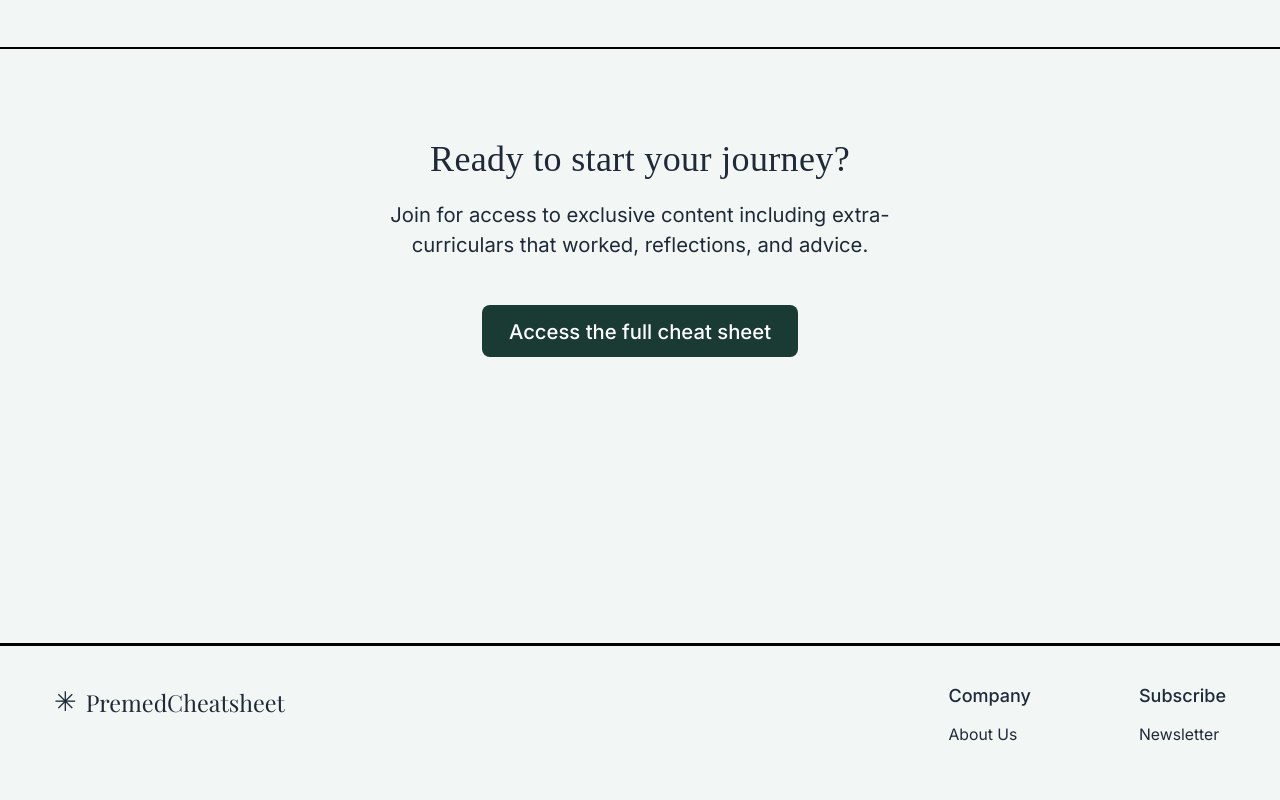
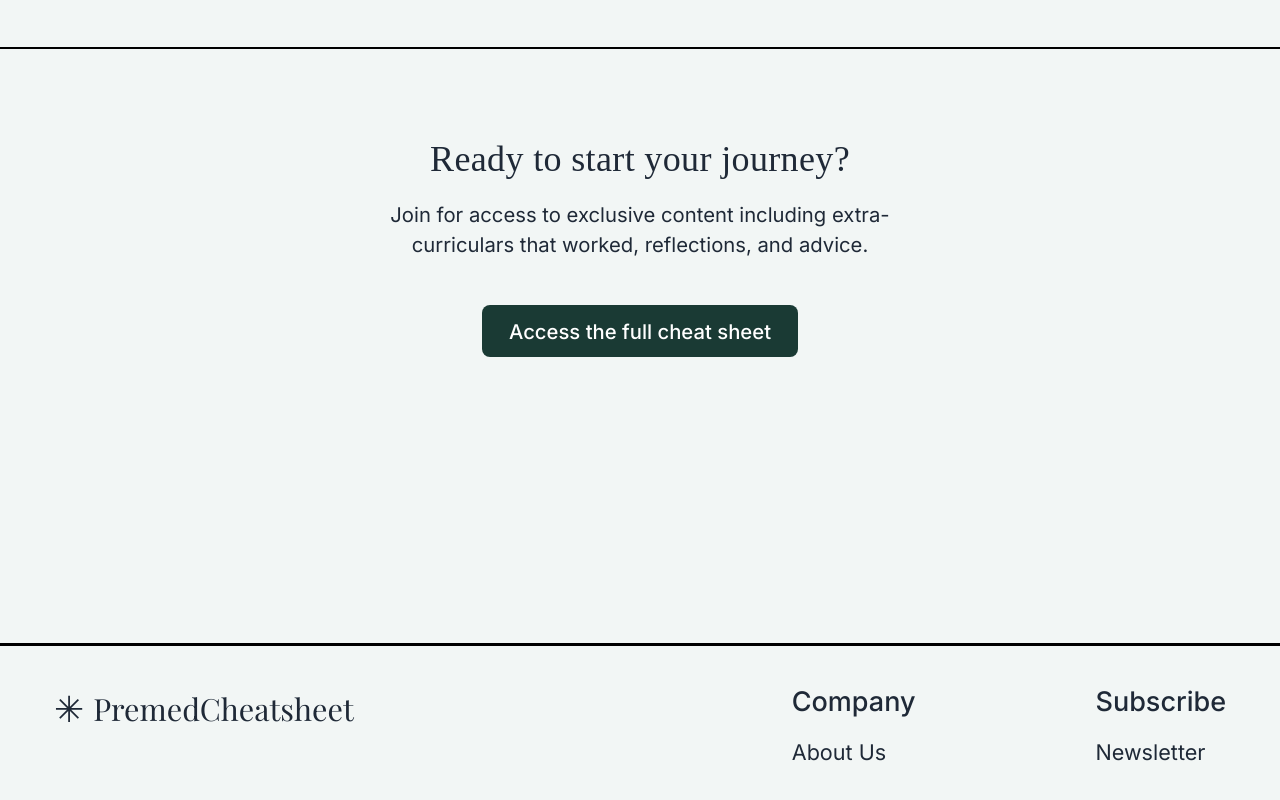
Before and after one commit to droooski/premedcheatsheet, a React (Create React App) app: page / in a window 1280 px wide. Shown: the part 4896-5696 px from the top of the page. Built offline with nearby package versions, Linux system fonts and the light colour scheme; a web font is replaced by a local one.

Commit message:
refactor: Revamp Footer component styles for enhanced layout and responsiveness

```diff
--- a/src/components/sections/Footer/Footer.js
+++ b/src/components/sections/Footer/Footer.js
@@ -1,4 +1,5 @@
 import React from 'react';
+import './Footer.scss';
 
 const Footer = () => {
   return (
@@ -23,106 +24,6 @@ const Footer = () => {
           </div>
         </div>
       </div>
-
-      <style jsx>{`
-        .footer {
-          background-color: #F2F6F5;
-          border-top: 0.5px solid #000000;
-          padding: 2rem 0;
-        }
-
-        .footer-container {
-          display: flex;
-          justify-content: space-between;
-          align-items: flex-start;
-          width: 100%;
-          max-width: 100%;
-          margin: 0 auto;
-          padding: 0 2rem;
-        }
-
-        @media (min-width: 1024px) {
-          .footer-container {
-            padding: 0 2rem;
-          }
-        }
-
-        @media (min-width: 1280px) {
-          .footer-container {
-            padding: 0 3rem;
-          }
-        }
-
-        @media (min-width: 1536px) {
-          .footer-container {
-            padding: 0 4rem;
-          }
-        }
-
-        .footer-logo {
-          display: flex;
-          align-items: center;
-        }
-
-        .logo-icon {
-          font-size: 1.5rem;
-          margin-right: 0.5rem;
-        }
-
-        .logo-text {
-          font-family: 'Playfair Display', Georgia, 'Times New Roman', Times, serif;
-          font-weight: 500;
-          font-size: 1.3rem;
-          color: #1f2937;
-        }
-
-        .footer-links-wrapper {
-          display: flex;
-          gap: 6rem;
-        }
-
-        .footer-links-column {
-          display: flex;
-          flex-direction: column;
-        }
-
-        .footer-links-column h4 {
-          font-size: 1rem;
-          font-weight: 500;
-          color: #1f2937;
-          margin-bottom: 0.75rem;
-        }
-
-        .footer-link {
-          color: #1f2937;
-          font-size: 0.875rem;
-          text-decoration: none;
-          margin-bottom: 0.5rem;
-        }
-
-        .footer-link:hover {
-          color: #065f46;
-        }
-
-        @media (max-width: 640px) {
-          .footer-container {
-            flex-direction: column;
-            align-items: center;
-            gap: 1.5rem;
-            text-align: center;
-          }
-
-          .footer-links-wrapper {
-            flex-direction: column;
-            gap: 1.5rem;
-            align-items: center;
-          }
-
-          .footer-links-column {
-            align-items: center;
-          }
-        }
-      `}</style>
     </footer>
   );
 };
--- a/src/components/sections/Footer/Footer.scss
+++ b/src/components/sections/Footer/Footer.scss
@@ -3,83 +3,99 @@
 @use '../../../styles/mixins' as mix;
 
         .footer {
-  background-color: $background-color;
-  border-top: 0.5px solid $black;
-  padding: $spacing-8 0;
+          background-color: #F2F6F5;
+          border-top: 0.5px solid #000000;
+          padding: 2rem 0;
+        }
 
         .footer-container {
           display: flex;
           justify-content: space-between;
           align-items: flex-start;
-    max-width: 1200px;
+          width: 100%;
+          max-width: 100%;
           margin: 0 auto;
-    padding: 0 $spacing-4;
-
-    @media (max-width: $sm) {
-      flex-direction: column;
-      align-items: center;
-      gap: $spacing-6;
-      text-align: center;
+          padding: 0 2rem;
         }
 
-    @media (min-width: $md) and (max-width: $lg) {
-      padding: 0 $spacing-8;
+        @media (min-width: 1024px) {
+          .footer-container {
+            padding: 0 2rem;
+          }
         }
 
-    @media (min-width: $lg) {
-      padding: 0 $spacing-12;
+        @media (min-width: 1280px) {
+          .footer-container {
+            padding: 0 3rem;
+          }
+        }
+
+        @media (min-width: 1536px) {
+          .footer-container {
+            padding: 0 4rem;
           }
         }
 
         .footer-logo {
           display: flex;
           align-items: center;
+        }
 
         .logo-icon {
-      font-size: 1.5rem;
-      margin-right: $spacing-2;
+          font-size: 2rem;
+          margin-right: 0.5rem;
         }
 
         .logo-text {
-      font-family: $font-family-serif;
+          font-family: 'Playfair Display', Georgia, 'Times New Roman', Times, serif;
           font-weight: 500;
-      font-size: 1.2rem;
-      color: $text-color;
+          font-size: 1.7rem;
+          color: #1f2937;
         }
 
-    @media (max-width: $sm) {
-      margin-bottom: $spacing-6;
-    }
+        .footer-links-wrapper {
+          display: flex;
+          gap: 10rem;
         }
 
         .footer-links-column {
           display: flex;
           flex-direction: column;
+        }
 
-    h4 {
-      font-size: 0.9rem;
+        .footer-links-column h4 {
+          font-size: 1.5rem;
           font-weight: 500;
-      color: $text-color;
-      margin-bottom: $spacing-3;
+          color: #1f2937;
+          margin-bottom: 0.75rem;
         }
 
         .footer-link {
-      color: $text-color;
-      font-size: 0.875rem;
+          color: #1f2937;
+          font-size: 1.2rem;
           text-decoration: none;
-      margin-bottom: $spacing-2;
+          margin-bottom: 0.5rem;
+        }
 
-      &:hover {
-        color: $primary-color;
+        .footer-link:hover {
+          color: #065f46;
+        }
+
+        @media (max-width: 640px) {
+          .footer-container {
+            flex-direction: column;
+            align-items: center;
+            gap: 1.5rem;
+            text-align: center;
+          }
+
+          .footer-links-wrapper {
+            flex-direction: column;
+            gap: 1.5rem;
+            align-items: center;
+          }
+
+          .footer-links-column {
+            align-items: center;
           }
         }
-
-    @media (max-width: $sm) {
-      margin-bottom: $spacing-4;
-
-      &:last-child {
-        margin-bottom: 0;
-      }
-    }
-  }
-}
```
Lines whose indentation alone changed are shown as unchanged.
